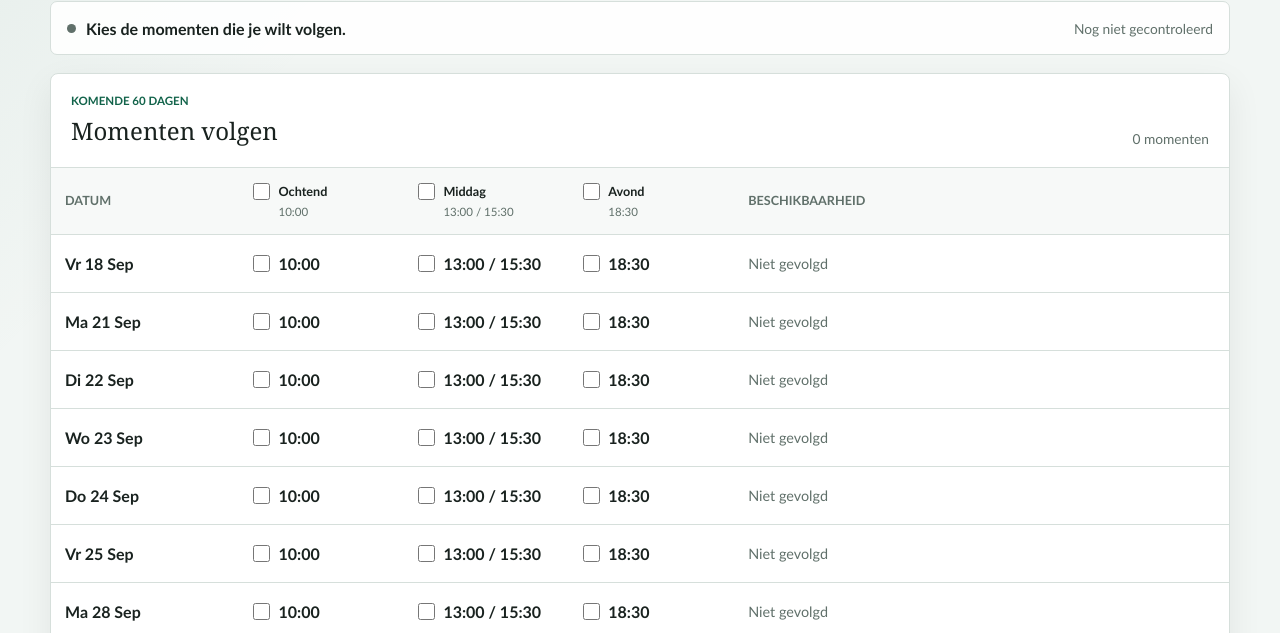
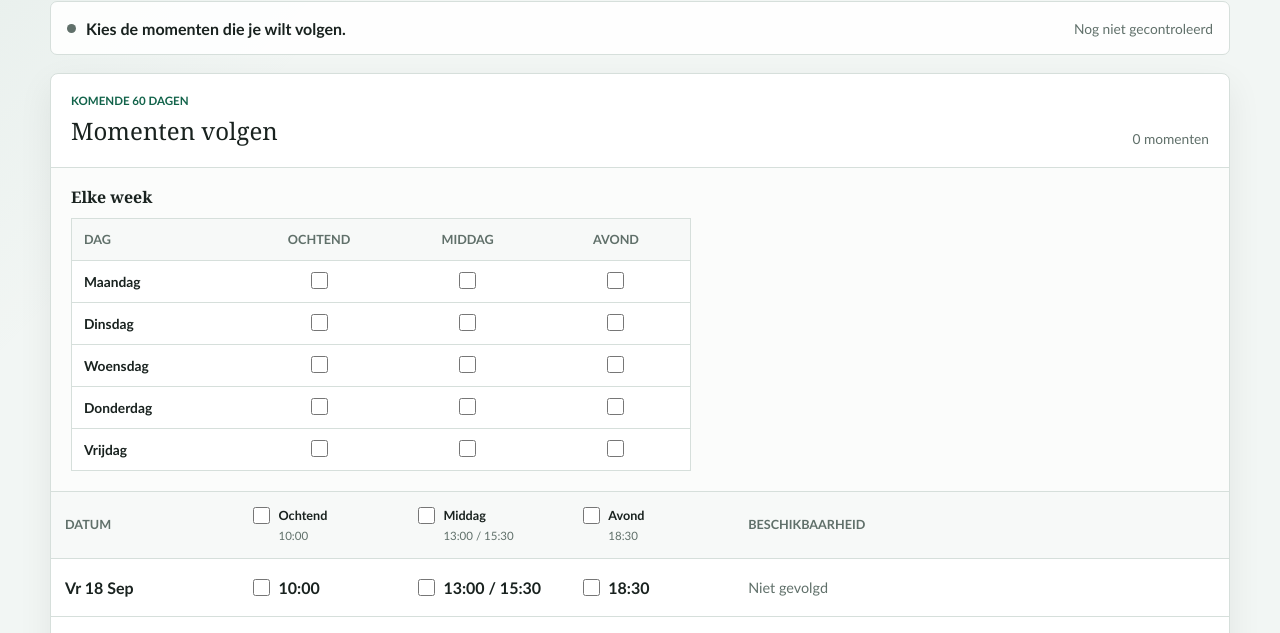
Before and after one commit to timraasveld/kapperplekcheck, a website: page public/index.html in a window 1280 px wide. Shown: the part 127-760 px from the top of the page. Drawn offline with Linux system fonts and the light colour scheme; files whose address does not match are found by name.

Commit message:
Add recurring weekday selections

```diff
--- a/package.json
+++ b/package.json
@@ -1,6 +1,6 @@
 {
   "name": "Kapperplekcheck",
-  "version": "0.1.0",
+  "version": "0.1.1",
   "private": true,
   "type": "module",
   "scripts": {
--- a/public/app.js
+++ b/public/app.js
@@ -5,8 +5,10 @@ import {
   getAmsterdamToday,
   getMonitoringDates,
   getWeekStart,
+  isMomentSelected,
   periodForTime,
   selectionKey,
+  weeklySelectionKey,
 } from "/domain.js";
 import { fetchAvailabilityWeeks } from "/source.js";
 
@@ -14,6 +16,13 @@ const STORAGE_KEY = "Kapperplekcheck:selected-v1";
 const POLL_INTERVAL = 10 * 60 * 1000;
 const IS_NATIVE_APP =
   globalThis.Capacitor?.isNativePlatform?.() === true;
+const WEEKDAYS = Object.freeze([
+  Object.freeze({ id: 1, label: "Maandag" }),
+  Object.freeze({ id: 2, label: "Dinsdag" }),
+  Object.freeze({ id: 3, label: "Woensdag" }),
+  Object.freeze({ id: 4, label: "Donderdag" }),
+  Object.freeze({ id: 5, label: "Vrijdag" }),
+]);
 const dateFormatter = new Intl.DateTimeFormat("nl-NL", {
   timeZone: "UTC",
   weekday: "short",
@@ -28,6 +37,7 @@ const timeFormatter = new Intl.DateTimeFormat("nl-NL", {
 
 const elements = {
   body: document.querySelector("#dates-body"),
+  datesHead: document.querySelector("#dates-head"),
   error: document.querySelector("#error-message"),
   lastChecked: document.querySelector("#last-checked"),
   notifications: document.querySelector("#notifications-button"),
@@ -35,11 +45,14 @@ const elements = {
   selectionCount: document.querySelector("#selection-count"),
   statusIndicator: document.querySelector("#status-indicator"),
   statusText: document.querySelector("#status-text"),
+  weeklyBody: document.querySelector("#weekly-body"),
 };
 
+const storedSelection = loadSelection();
 const state = {
   dates: getMonitoringDates(getAmsterdamToday()),
-  selected: loadSelection(),
+  selected: storedSelection.dates,
+  weeklySelected: storedSelection.weekly,
   cells: new Map(),
   observedPlaces: new Map(),
   weekStatus: new Map(),
@@ -50,14 +63,27 @@ const state = {
 function loadSelection() {
   try {
     const saved = JSON.parse(localStorage.getItem(STORAGE_KEY) ?? "[]");
-    return new Set(Array.isArray(saved) ? saved : []);
+    if (Array.isArray(saved)) {
+      return { dates: new Set(saved), weekly: new Set() };
+    }
+
+    return {
+      dates: new Set(Array.isArray(saved.dates) ? saved.dates : []),
+      weekly: new Set(Array.isArray(saved.weekly) ? saved.weekly : []),
+    };
   } catch {
-    return new Set();
+    return { dates: new Set(), weekly: new Set() };
   }
 }
 
 function saveSelection() {
-  localStorage.setItem(STORAGE_KEY, JSON.stringify([...state.selected]));
+  localStorage.setItem(
+    STORAGE_KEY,
+    JSON.stringify({
+      dates: [...state.selected],
+      weekly: [...state.weeklySelected],
+    }),
+  );
 }
 
 function formatDate(value) {
@@ -70,12 +96,32 @@ function formatTime(value) {
   return value.slice(0, 5);
 }
 
+function weekdayForDate(value) {
+  return new Date(`${value}T00:00:00Z`).getUTCDay();
+}
+
+function isSelected(date, period) {
+  return isMomentSelected(
+    date,
+    period,
+    state.selected,
+    state.weeklySelected,
+  );
+}
+
+function isWeeklySelected(date, period) {
+  return state.weeklySelected.has(
+    weeklySelectionKey(weekdayForDate(date), period),
+  );
+}
+
 function selectedWeeks() {
   return [
     ...new Set(
-      [...state.selected]
-        .map((key) => key.split("|")[0])
-        .filter((date) => state.dates.includes(date))
+      state.dates
+        .filter((date) =>
+          Object.keys(PERIODS).some((period) => isSelected(date, period)),
+        )
         .map(getWeekStart),
     ),
   ].sort();
@@ -111,7 +157,8 @@ function renderRows() {
       checkbox.type = "checkbox";
       checkbox.dataset.date = date;
       checkbox.dataset.period = periodId;
-      checkbox.checked = state.selected.has(selectionKey(date, periodId));
+      checkbox.checked = isSelected(date, periodId);
+      checkbox.disabled = isWeeklySelected(date, periodId);
       checkbox.setAttribute(
         "aria-label",
         `${formatDate(date)} ${period.label}`,
@@ -137,19 +184,63 @@ function renderRows() {
   renderAvailability();
 }
 
+function renderWeeklyRows() {
+  const fragment = document.createDocumentFragment();
+
+  for (const weekday of WEEKDAYS) {
+    const row = document.createElement("tr");
+    const weekdayCell = document.createElement("th");
+    weekdayCell.scope = "row";
+    weekdayCell.textContent = weekday.label;
+    row.append(weekdayCell);
+
+    for (const [periodId, period] of Object.entries(PERIODS)) {
+      const cell = document.createElement("td");
+      const checkbox = document.createElement("input");
+      checkbox.type = "checkbox";
+      checkbox.dataset.weekday = weekday.id;
+      checkbox.dataset.period = periodId;
+      checkbox.checked = state.weeklySelected.has(
+        weeklySelectionKey(weekday.id, periodId),
+      );
+      checkbox.setAttribute(
+        "aria-label",
+        `Elke ${weekday.label.toLowerCase()} ${period.label.toLowerCase()}`,
+      );
+      cell.append(checkbox);
+      row.append(cell);
+    }
+
+    fragment.append(row);
+  }
+
+  elements.weeklyBody.replaceChildren(fragment);
+}
+
 function renderSelectionState() {
-  const validSelections = [...state.selected].filter((key) =>
-    state.dates.includes(key.split("|")[0]),
+  const validSelectionCount = state.dates.reduce(
+    (count, date) =>
+      count +
+      Object.keys(PERIODS).filter((period) => isSelected(date, period)).length,
+    0,
   );
-  elements.selectionCount.textContent = `${validSelections.length} ${validSelections.length === 1 ? "moment" : "momenten"}`;
+  elements.selectionCount.textContent = `${validSelectionCount} ${validSelectionCount === 1 ? "moment" : "momenten"}`;
 
   for (const checkbox of document.querySelectorAll("[data-select-all]")) {
     const period = checkbox.dataset.selectAll;
     const count = state.dates.filter((date) =>
-      state.selected.has(selectionKey(date, period)),
+      isSelected(date, period),
     ).length;
     checkbox.checked = count === state.dates.length;
     checkbox.indeterminate = count > 0 && count < state.dates.length;
+  }
+
+  for (const checkbox of elements.weeklyBody.querySelectorAll(
+    "input[data-weekday][data-period]",
+  )) {
+    checkbox.checked = state.weeklySelected.has(
+      weeklySelectionKey(Number(checkbox.dataset.weekday), checkbox.dataset.period),
+    );
   }
 }
 
@@ -157,7 +248,7 @@ function renderAvailability() {
   for (const date of state.dates) {
     const target = document.querySelector(`[data-availability="${date}"]`);
     const selectedPeriods = Object.keys(PERIODS).filter((period) =>
-      state.selected.has(selectionKey(date, period)),
+      isSelected(date, period),
     );
     target.replaceChildren();
 
@@ -240,7 +331,7 @@ function pruneObservedPlaces() {
   for (const key of state.observedPlaces.keys()) {
     const [date, time] = key.split("|");
     const period = periodForTime(time);
-    if (!period || !state.selected.has(selectionKey(date, period))) {
+    if (!period || !isSelected(date, period)) {
       state.observedPlaces.delete(key);
     }
   }
@@ -264,12 +355,17 @@ function observeWeek(week, suppressNotifications) {
   const cells = week.days.flatMap((day) => day.cells);
   const newlyAvailable = suppressNotifications
     ? []
-    : findNewlyAvailable(state.observedPlaces, cells, state.selected);
+    : findNewlyAvailable(
+        state.observedPlaces,
+        cells,
+        state.selected,
+        state.weeklySelected,
+      );
 
   for (const cell of cells) {
     const period = periodForTime(cell.time);
     const key = cellKey(cell.date, cell.time);
-    if (period && state.selected.has(selectionKey(cell.date, period))) {
+    if (period && isSelected(cell.date, period)) {
       state.observedPlaces.set(
         key,
         cell.closed || cell.tooSoon ? 0 : cell.places,
@@ -498,7 +594,26 @@ elements.body.addEventListener("change", (event) => {
   selectionChanged();
 });
 
-document.querySelector("thead").addEventListener("change", (event) => {
+elements.weeklyBody.addEventListener("change", (event) => {
+  const checkbox = event.target.closest("input[data-weekday][data-period]");
+  if (!checkbox) {
+    return;
+  }
+
+  const key = weeklySelectionKey(
+    Number(checkbox.dataset.weekday),
+    checkbox.dataset.period,
+  );
+  if (checkbox.checked) {
+    state.weeklySelected.add(key);
+  } else {
+    state.weeklySelected.delete(key);
+  }
+  renderRows();
+  selectionChanged();
+});
+
+elements.datesHead.addEventListener("change", (event) => {
   const checkbox = event.target.closest("input[data-select-all]");
   if (!checkbox) {
     return;
@@ -512,6 +627,13 @@ document.querySelector("thead").addEventListener("change", (event) => {
       state.selected.delete(key);
     }
   }
+  if (!checkbox.checked) {
+    for (const weekday of WEEKDAYS) {
+      state.weeklySelected.delete(
+        weeklySelectionKey(weekday.id, checkbox.dataset.selectAll),
+      );
+    }
+  }
   renderRows();
   selectionChanged();
 });
@@ -519,6 +641,7 @@ document.querySelector("thead").addEventListener("change", (event) => {
 elements.refresh.addEventListener("click", refreshAvailability);
 elements.notifications.addEventListener("click", enableNotifications);
 
+renderWeeklyRows();
 renderRows();
 refreshAvailability();
 setInterval(refreshAvailability, POLL_INTERVAL);
--- a/public/index.html
+++ b/public/index.html
@@ -53,9 +53,27 @@
           <span id="selection-count" class="selection-count">0 momenten</span>
         </div>
 
+        <div class="weekly-selection">
+          <h3>Elke week</h3>
+          <table
+            class="weekly-table"
+            aria-label="Wekelijks terugkerende momenten"
+          >
+            <thead>
+              <tr>
+                <th scope="col">Dag</th>
+                <th scope="col">Ochtend</th>
+                <th scope="col">Middag</th>
+                <th scope="col">Avond</th>
+              </tr>
+            </thead>
+            <tbody id="weekly-body"></tbody>
+          </table>
+        </div>
+
         <div class="table-scroll">
           <table>
-            <thead>
+            <thead id="dates-head">
               <tr>
                 <th scope="col">Datum</th>
                 <th scope="col" class="period-heading">
--- a/public/styles.css
+++ b/public/styles.css
@@ -189,6 +189,61 @@ input:focus-visible {
   border-bottom: 1px solid var(--line);
 }
 
+.weekly-selection {
+  padding: 18px 20px 20px;
+  border-bottom: 1px solid var(--line);
+  background: #fbfcfb;
+}
+
+.weekly-selection h3 {
+  margin: 0 0 10px;
+  font-family: Georgia, "Times New Roman", serif;
+  font-size: 1rem;
+  font-weight: 600;
+}
+
+.weekly-table {
+  width: 100%;
+  max-width: 620px;
+  min-width: 0;
+  border: 1px solid var(--line);
+  border-radius: 6px;
+  table-layout: fixed;
+  background: var(--surface);
+}
+
+.weekly-table th,
+.weekly-table td {
+  width: 24%;
+  height: 42px;
+  padding: 7px 12px;
+  text-align: center;
+}
+
+.weekly-table th:first-child,
+.weekly-table td:first-child {
+  width: 28%;
+  text-align: left;
+}
+
+.weekly-table th:not(:first-child),
+.weekly-table td:not(:first-child) {
+  width: 24%;
+}
+
+.weekly-table tbody th {
+  color: var(--ink);
+  background: var(--surface);
+  font-size: 0.86rem;
+  font-weight: 700;
+  text-transform: none;
+}
+
+.weekly-table tbody tr:last-child th,
+.weekly-table tbody tr:last-child td {
+  border-bottom: 0;
+}
+
 .table-scroll {
   overflow-x: auto;
 }
@@ -269,6 +324,11 @@ tbody tr:hover {
   text-transform: none;
 }
 
+.period-choice:has(input:disabled) {
+  color: var(--muted);
+  cursor: default;
+}
+
 input[type="checkbox"] {
   width: 17px;
   height: 17px;
@@ -344,6 +404,16 @@ input[type="checkbox"] {
     align-items: flex-start;
     flex-direction: column;
   }
+
+  .weekly-selection {
+    padding-inline: 12px;
+  }
+
+  .weekly-table th,
+  .weekly-table td {
+    padding-inline: 5px;
+    font-size: 0.72rem;
+  }
 }
 
 @media (prefers-reduced-motion: reduce) {
```
Also changed, not shown: shared/domain.js (+14 -2 lines), test/domain.test.js (+22 -1 lines), README.md, 1 other file.
